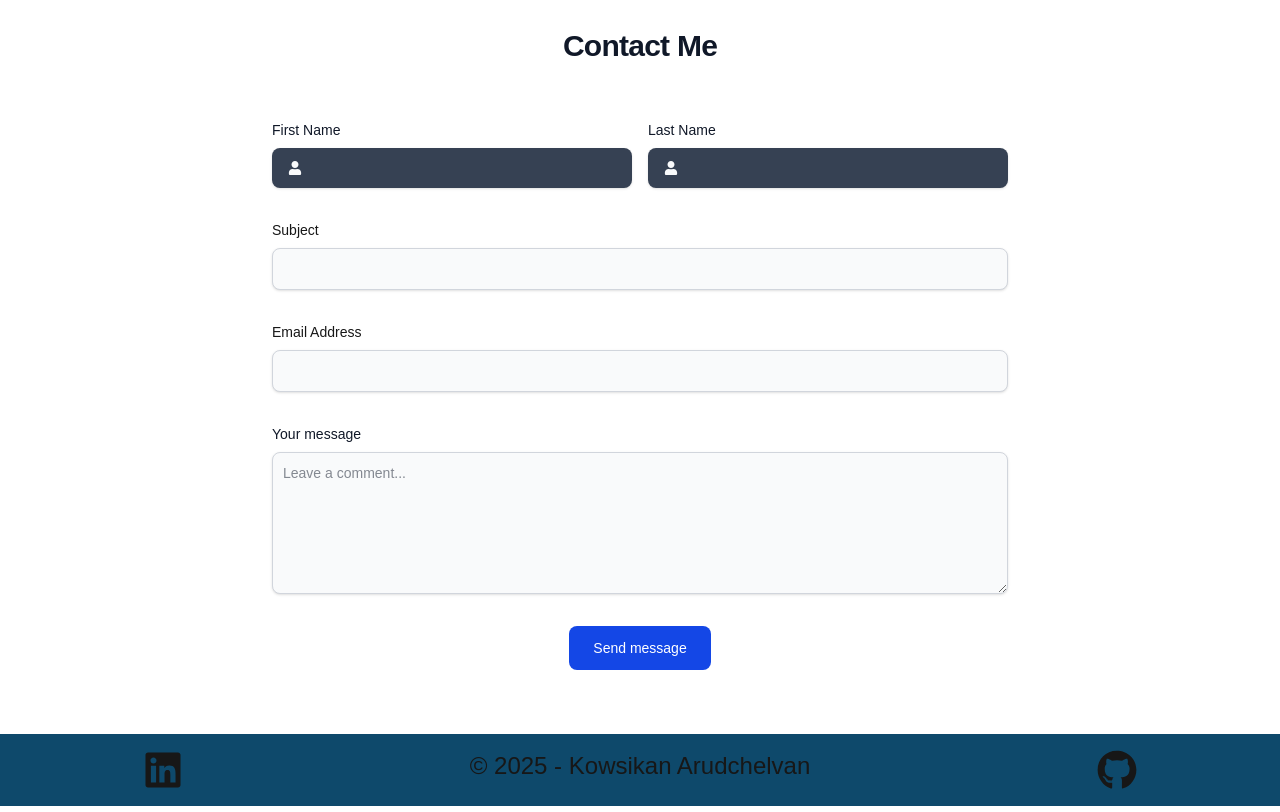
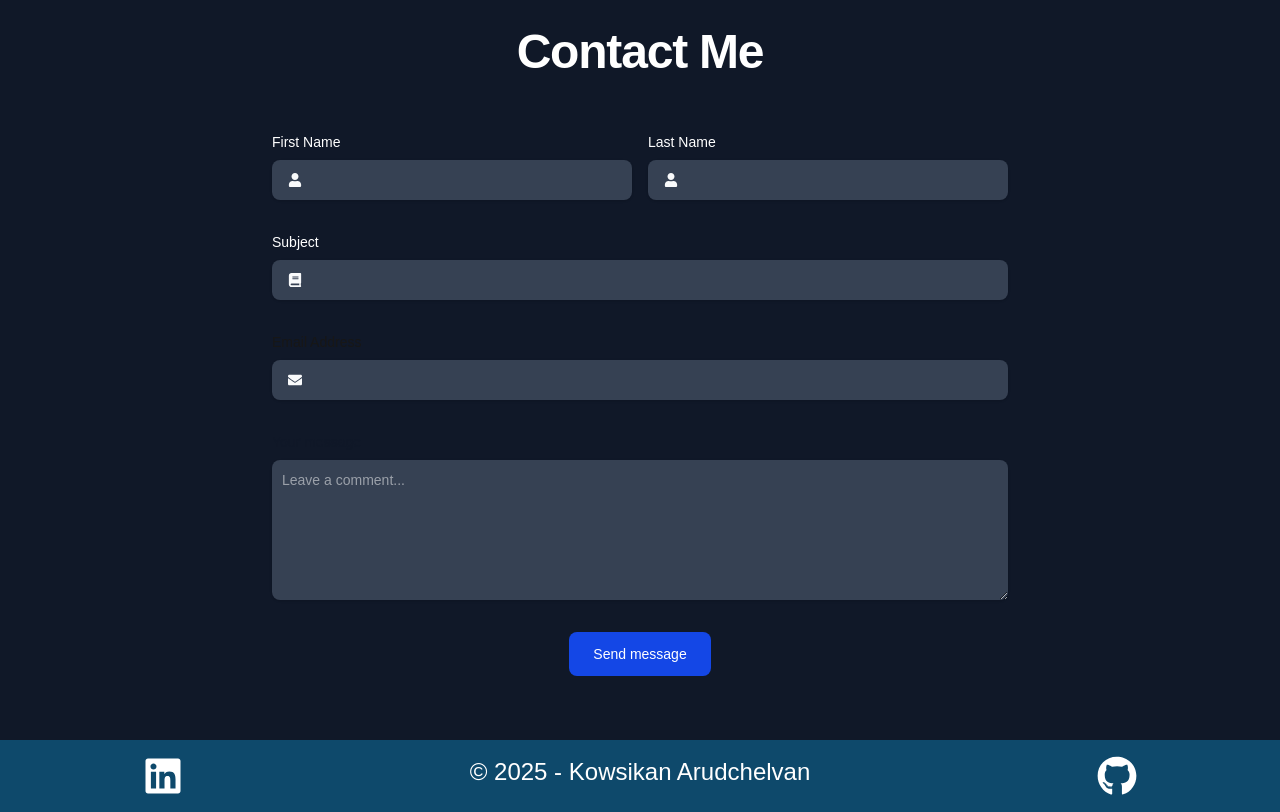
Before and after one commit to kowsikanA/portfolio-website, a Next.js app: page / in a window 1280 px wide. Shown: the part 3880-4692 px from the top of the page. Built offline with nearby package versions, Linux system fonts and the light colour scheme.

Commit message:
edited skills and more of contact

```diff
--- a/src/app/components/Contact.jsx
+++ b/src/app/components/Contact.jsx
@@ -35,14 +35,14 @@ const Contact = () => {
 }
 
   return (
-    <section className="min-h-screen bg-white dark:bg-gray-900">
+    <section className="min-h-screen  bg-gray-900">
       <div className="py-8 lg:py-16 px-4 mx-auto max-w-screen-md">
-        <h2 className="mb-4 text-3xl tracking-tight font-extrabold text-center text-gray-900 dark:text-white py-10">Contact Me</h2>
+        <h2 className="mb-4 text-5xl tracking-tight font-extrabold text-center text-white dark:text-white py-10">Contact Me</h2>
         <form onSubmit={handleSubmit} className="space-y-8 rounded-2xl">
           <div className='flex gap-4' >
 
             <div className='w-1/2'>
-              <label htmlFor="firstName" className="block mb-2 text-sm font-medium text-gray-900 dark:text-gray-300">First Name</label>
+              <label htmlFor="firstName" className="block mb-2 text-sm font-medium text-white dark:text-gray-300">First Name</label>
 
               <div className="relative">
                 <span className='absolute inset-y-0 left-0 flex  items-center pl-4'>
@@ -55,7 +55,7 @@ const Contact = () => {
             </div>
 
             <div className='w-1/2'>
-              <label htmlFor="lastName" className="block mb-2 text-sm font-medium text-gray-900 dark:text-gray-300">Last Name</label>
+              <label htmlFor="lastName" className="block mb-2 text-sm font-medium text-white  dark:text-gray-300">Last Name</label>
 
               <div className="relative">
                 <span className='absolute inset-y-0 left-0 flex  items-center pl-4'>
@@ -70,13 +70,13 @@ const Contact = () => {
           </div>
 
           <div className='w-full'>
-            <label htmlFor="subject" className="block mb-2 text-sm font-medium  dark:text-gray-300">Subject</label>
+            <label htmlFor="subject" className="block mb-2 text-sm font-medium  text-white">Subject</label>
 
             <div className="relative">
               <span className='absolute inset-y-0 left-0 flex  items-center pl-4'>
                 <FaBook className='text-gray-50  text-sm' />
               </span>
-              <input type="text" id="subject" name="subject" className="pl-12 shadow-sm bg-gray-50 border border-gray-300 text-gray-900 text-sm rounded-lg focus:ring-primary-500 focus:border-primary-500 block w-full p-2.5 dark:bg-gray-700 dark:border-gray-600 dark:placeholder-gray-400 dark:text-white dark:focus:ring-primary-500 dark:focus:border-primary-500 dark:shadow-sm-light" required />
+              <input type="text" id="subject" name="subject" className="pl-12 shadow-sm bg-gray-700  text-white text-sm rounded-lg  block w-full p-2.5" required />
 
             </div>
 
@@ -89,7 +89,7 @@ const Contact = () => {
               <span className='absolute inset-y-0 left-0 flex  items-center pl-4'>
                 <FaEnvelope className='text-gray-50  text-sm' />
               </span>
-              <input type="email" id="email" name="email" className="pl-12 shadow-sm bg-gray-50 border border-gray-300 text-gray-900 text-sm rounded-lg focus:ring-primary-500 focus:border-primary-500 block w-full p-2.5 dark:bg-gray-700 dark:border-gray-600 dark:placeholder-gray-400 dark:text-white dark:focus:ring-primary-500 dark:focus:border-primary-500 dark:shadow-sm-light" required />
+              <input type="email" id="email" name="email" className="pl-12 shadow-sm bg-gray-700  text-white text-sm rounded-lg focus:ring-primary-500 focus:border-primary-500 block w-full p-2.5 dark:bg-gray-700 dark:border-gray-600 dark:placeholder-gray-400 dark:text-white dark:focus:ring-primary-500 dark:focus:border-primary-500 dark:shadow-sm-light" required />
 
             </div>
 
@@ -97,7 +97,7 @@ const Contact = () => {
 
           <div className="sm:col-span-2">
             <label htmlFor="message" className="block mb-2 text-sm font-medium text-gray-900 dark:text-gray-400">Your message</label>
-            <textarea id="message" name="message" rows="6" className="block p-2.5 w-full text-sm text-gray-900 bg-gray-50 rounded-lg shadow-sm border border-gray-300 focus:ring-primary-500 focus:border-primary-500 dark:bg-gray-700 dark:border-gray-600 dark:placeholder-gray-400 dark:text-white dark:focus:ring-primary-500 dark:focus:border-primary-500" placeholder="Leave a comment..."></textarea>
+            <textarea id="message" name="message" rows="6" className="block p-2.5 w-full text-sm text-white bg-gray-700 rounded-lg shadow-sm focus:ring-primary-500 focus:border-primary-500 dark:bg-gray-700 dark:border-gray-600 dark:placeholder-gray-400 dark:text-white dark:focus:ring-primary-500 dark:focus:border-primary-500" placeholder="Leave a comment..."></textarea>
           </div>
           <div className='flex justify-center'>
             <button type="submit" className="cursor-pointer py-3 px-6 text-sm font-medium text-center text-white rounded-lg bg-blue-700 sm:w-fit hover:bg-primary-800 focus:ring-4 focus:outline-none focus:ring-primary-300 dark:bg-primary-600 hover:bg-primary-700 focus:ring-primary-800">Send message</button>
--- a/src/app/components/Footer.jsx
+++ b/src/app/components/Footer.jsx
@@ -8,7 +8,7 @@ const Footer = () => {
     return new Date().getFullYear();
   }
     return (
-      <footer className='w-full flex justify-around align-center py-4'>
+      <footer className='w-full flex justify-around align-center py-4 text-white'>
         <FaLinkedin  className='cursor-pointer w-10 h-10' onClick={() => window.open('https://www.linkedin.com/in/kowsikan-arudchelvan-491695275/')}/>
         <h2 className='text-2xl'>© {getYear()} - Kowsikan  Arudchelvan</h2>
         <FaGithub  className='cursor-pointer w-10 h-10' onClick={() => window.open('https://github.com/kowsikanA')}/>
--- a/src/data/info.js
+++ b/src/data/info.js
@@ -24,7 +24,9 @@ export const code_skills =[
       {link: "https://img.icons8.com/?size=100&id=rgPSE6nAB766&format=png&color=000000", alt: "mySQL"},
       {link: "https://img.icons8.com/?size=100&id=38561&format=png&color=000000", alt: "PostgreSQL"},
       {link: "https://img.icons8.com/?size=100&id=39913&format=png&color=000000", alt: "Oracle"},
-      {link: "https://img.icons8.com/?size=100&id=ROMfFZ1tMhpk&format=png&color=000000", alt: "Firebase"}
+      {link: "https://img.icons8.com/?size=100&id=ROMfFZ1tMhpk&format=png&color=000000", alt: "Firebase"},
+      {link: "https://img.icons8.com/?size=100&id=74402&format=png&color=000000", alt: "MongoDB"}
+
 
     ]
   },
```
